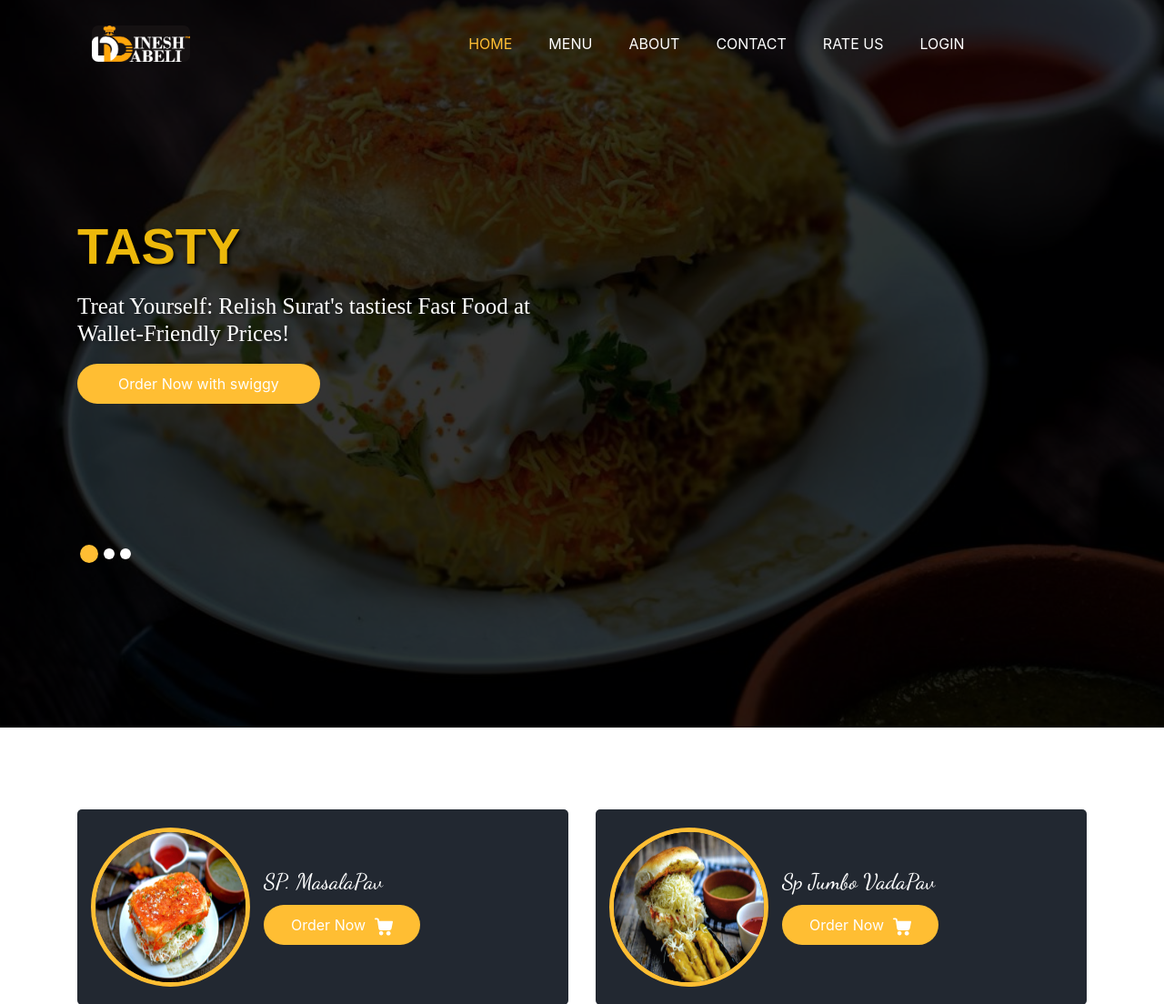
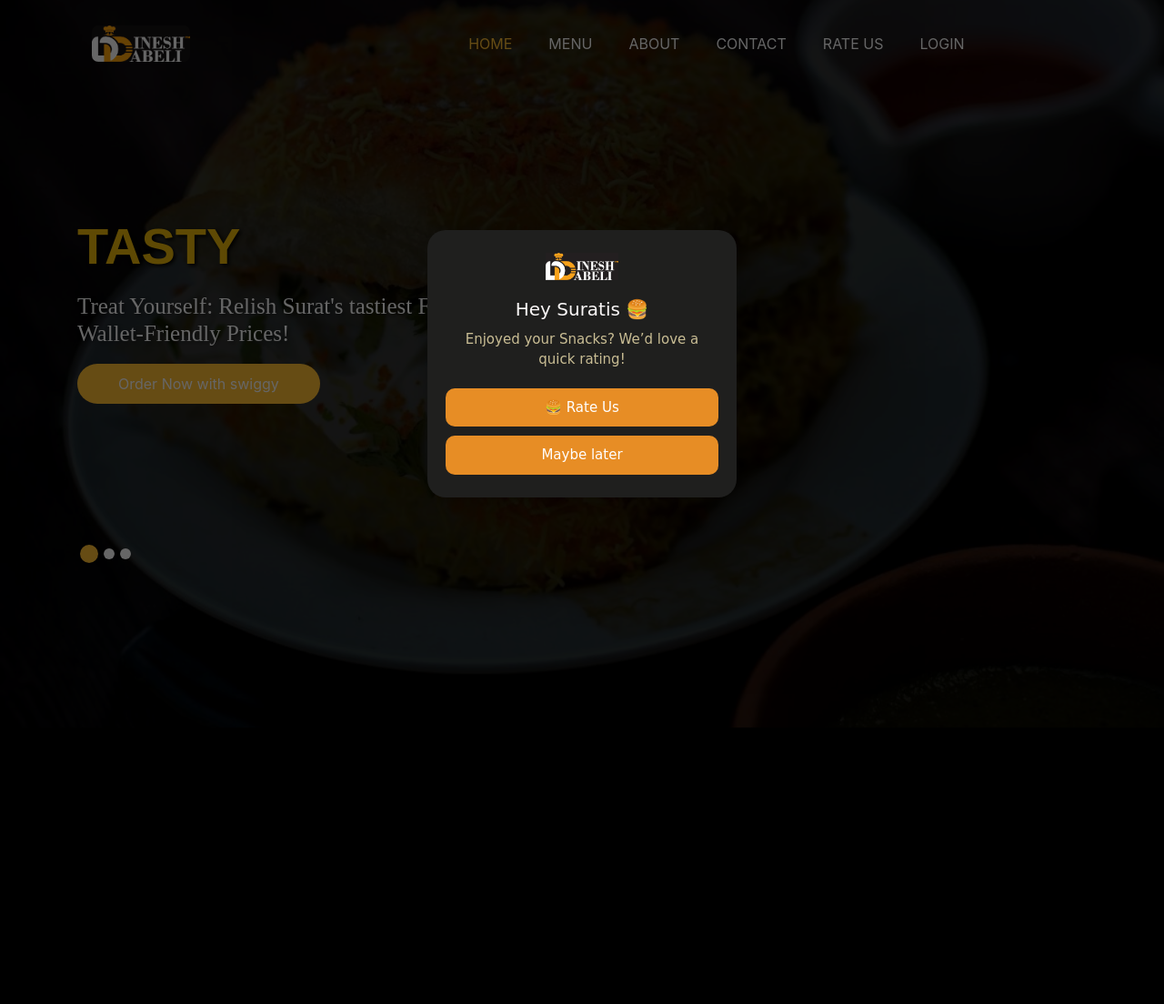
Before and after one commit to a-4anand/DineshDabeliWala, a Django app: page / in a window 1280 px wide. Shown: the top 1104 px of the page at 91% size. After the commit the page ends 800 px from the top, so only its background shows below. Run offline with Django 4.2, Linux system fonts and the light colour scheme; some libraries are stand-ins or nearby versions.

Commit message:
added pop-up

```diff
--- a/dabeli/templates/index.html
+++ b/dabeli/templates/index.html
@@ -29,11 +29,95 @@
   <!-- font awesome style -->
   <link href="../static/font-awesome.min.css" rel="stylesheet" />
 <style>
-body {
-    background-color: #2f4f4f;
+/* ✅ Unique Dablie Styles - Mobile Friendly */
+.dablie-popup-container {
+  display: none;
+  position: fixed;
+  top: 0; left: 0;
+  width: 100vw; height: 100vh;
+  background-color: rgba(0, 0, 0, 0.6);
+  justify-content: center;
+  align-items: center;
+  z-index: 9999;
+  padding: 10px;
 }
 
+.dablie-popup-box {
+  background: #1f1f1e;
+  border-radius: 20px;
+  padding: 25px 20px;
+  text-align: center;
+  box-shadow: 0 4px 20px rgba(0,0,0,0.2);
+  animation: dabliePopupFade 0.4s ease-in-out;
+  width: 100%;
+  max-width: 340px;
+  font-family: 'Comic Sans MS', cursive, sans-serif;
+}
+
+.dablie-popup-box h3 {
+  margin-top: 10px;
+  font-size: 20px;
+  color: #faf7f7;
+}
+
+.dablie-popup-box p {
+  font-size: 15px;
+  margin: 10px 0 20px;
+  color: #c9bd94;
+}
+
+.dablie-burger-img {
+  width: 80px;
+  height: auto;
+  margin-bottom: 10px;
+}
+
+.dablie-btn-group {
+  display: flex;
+  flex-direction: column;
+  gap: 10px;
+}
+
+.dablie-popup-box button {
+  padding: 10px 15px;
+  font-size: 15px;
+  border: none;
+  border-radius: 10px;
+  background-color: #e78d25;
+  color: white;
+  cursor: pointer;
+  transition: background-color 0.3s;
+}
+
+.dablie-popup-box button:hover {
+  background-color: #d56d17;
+}
+
+.dablie-skip-btn {
+  background-color: #f0f0f0;
+  color: #333;
+}
+
+@keyframes dabliePopupFade {
+  from { transform: scale(0.8); opacity: 0; }
+  to { transform: scale(1); opacity: 1; }
+}
+
+/* 📱 Responsive Tweaks */
+@media (max-width: 400px) {
+  .dablie-popup-box h3 {
+    font-size: 18px;
+  }
+  .dablie-popup-box p {
+    font-size: 14px;
+  }
+  .dablie-popup-box button {
+    font-size: 14px;
+    padding: 10px;
+  }
+}
 </style>
+
   <!-- Custom styles for this template -->
 <link href="../static/style.css" rel="stylesheet" >
   <!-- responsive style -->
@@ -179,7 +263,17 @@
   </div>
 
   <!-- offer section -->
-
+<div id="dablie-popup-container" class="dablie-popup-container">
+  <div class="dablie-popup-box">
+    <img src="../static/images/shoplogo.png" alt="Cute Burger" class="dablie-burger-img">
+    <h3>Hey Suratis 🍔</h3>
+    <p>Enjoyed your Snacks? We’d love a quick rating!</p>
+    <div class="dablie-btn-group">
+      <button onclick="dablieRedirectToRating()">🍔 Rate Us</button>
+      <button class="dablie-skip-btn" onclick="dablieClosePopup()">Maybe later</button>
+    </div>
+  </div>
+</div>
   <section class="offer_section layout_padding-bottom">
     <div class="offer_container">
       <div class="container ">
@@ -1374,7 +1468,26 @@
   <!-- Google Map -->
 
   <!-- End Google Map -->
+<script>
+// 🎯 Dablie Popup Logic - Safe & Scoped
+(function() {
+  window.addEventListener('load', function() {
+    setTimeout(() => {
+      const popup = document.getElementById("dablie-popup-container");
+      if (popup) popup.style.display = "flex";
+    }, 3000); // Show after 3 sec
+  });
 
+  window.dablieClosePopup = function() {
+    const popup = document.getElementById("dablie-popup-container");
+    if (popup) popup.style.display = "none";
+  };
+
+  window.dablieRedirectToRating = function() {
+    window.location.href = "/rate_us"; // Replace with your actual page
+  };
+})();
+</script>
 </body>
 
 </html>
```
